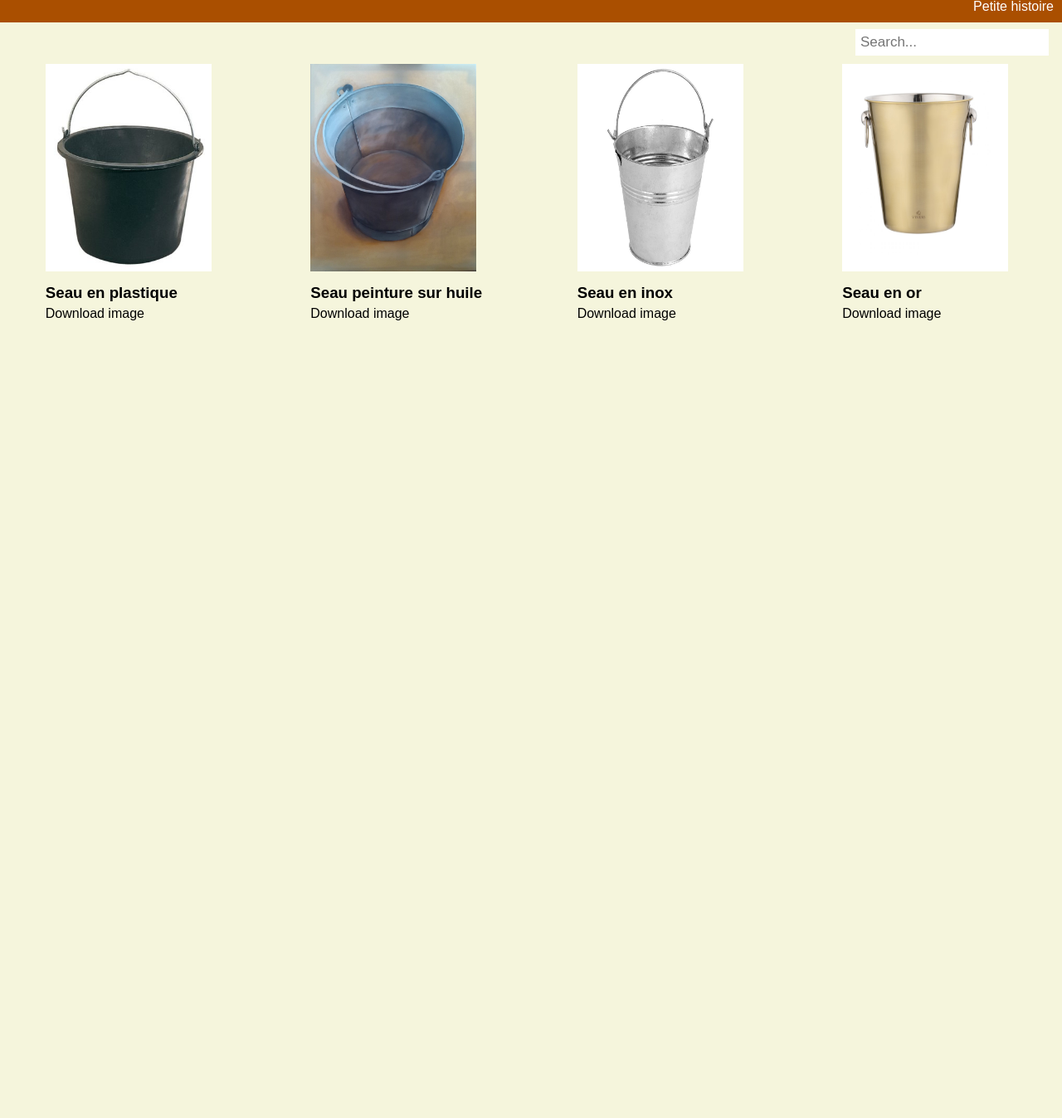
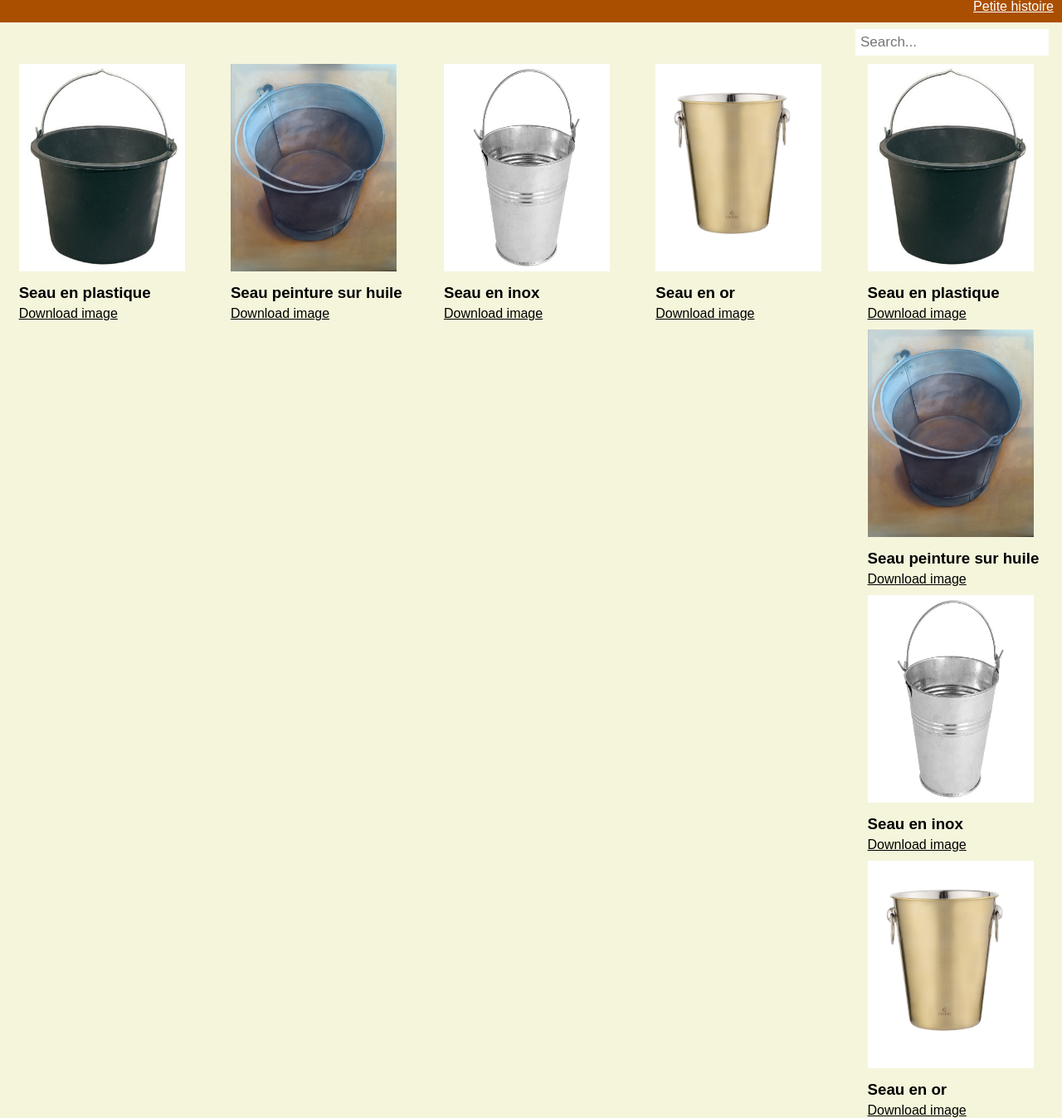
Before and after one commit to Necromanof/AWS_Seminaire, a plain HTML site: page index.html in a window 1280 px wide. Shown: the part 39-1386 px from the top of the page at 83% size. Before the commit the page ends 800 px from the top, so only its background shows below. Drawn offline with Linux system fonts and the light colour scheme.

Commit message:
Update: Ajout du js

```diff
--- a/index.html
+++ b/index.html
@@ -42,6 +42,31 @@
             <a href='seau4.png' download>Download image</a>
         </div>
 
+    <div class="blocCard2">
+        <div class="card">
+            <img src="sceau.jpg" alt="seau1">
+            <h3>Seau en plastique </h3>
+            <a href='sceau.jpg' download>Download image</a>
+        </div>
+
+        <div class="card">
+            <img src="Seau3.jpg" alt="Seau3">
+            <h3>Seau peinture sur huile</h3>
+            <a href='Seau3.jpg' download>Download image</a>
+        </div>
+
+        <div class="card">
+            <img src="Seau2.jpg" alt="Seau2">
+            <h3>Seau en inox</h3>
+            <a href='Seau2.jpg' download>Download image</a>
+        </div>
+
+        <div class="card">
+            <img src="seau4.png" alt="Seau2">
+            <h3>Seau en or</h3>
+            <a href='seau4.png' download>Download image</a>
+        </div>
+
 
     </div>
 
--- a/script.js
+++ b/script.js
@@ -0,0 +1,12 @@
+async function downloadImage(imageSrc) {
+    const image = await fetch(imageSrc)
+    const imageBlog = await image.blob()
+    const imageURL = URL.createObjectURL(imageBlog)
+
+    const link = document.createElement('a')
+    link.href = imageURL
+    link.download = 'image file name here'
+    document.body.appendChild(link)
+    link.click()
+    document.body.removeChild(link)
+  }
--- a/style.css
+++ b/style.css
@@ -22,7 +22,6 @@ nav a {
     display: flex;
     justify-content: flex-end;
     color: white;
-    text-decoration: none;
     text-align: center;
 }
 
@@ -31,7 +30,6 @@ nav a {
 }
 
 .card a {
-    text-decoration: none;
     color: black;
 }
 
```
